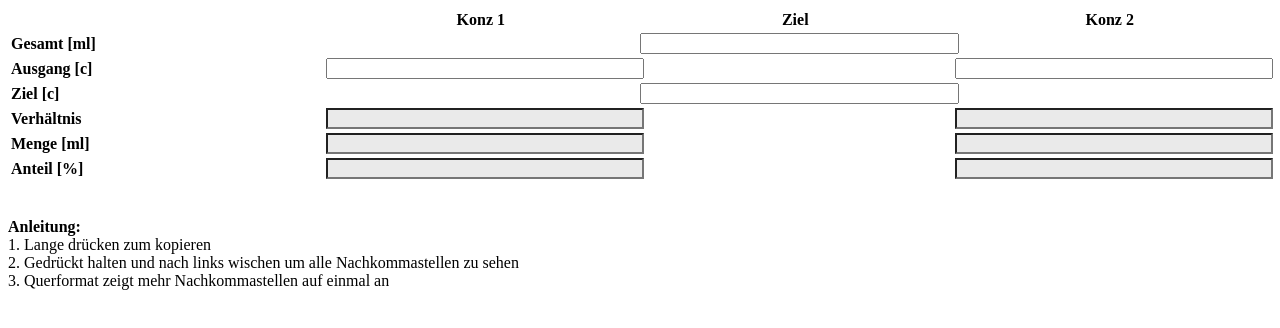
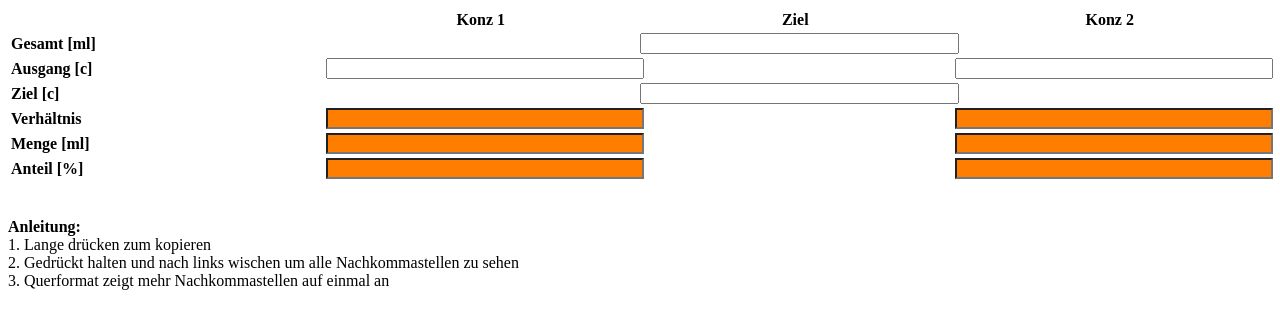
Before and after one commit to lub/mixcross, a plain HTML site: page index.html in a window 1280 px wide. Drawn offline with Linux system fonts and the light colour scheme.

Commit message:
change background color of result fields

```diff
--- a/main.css
+++ b/main.css
@@ -2,7 +2,7 @@ input {
 	width: 100%;
 }
 input[readonly] {
-	background-color: #eaeaea;
+	background-color: #ff7d00;
 }
 th {
 	width: 25%;
```
